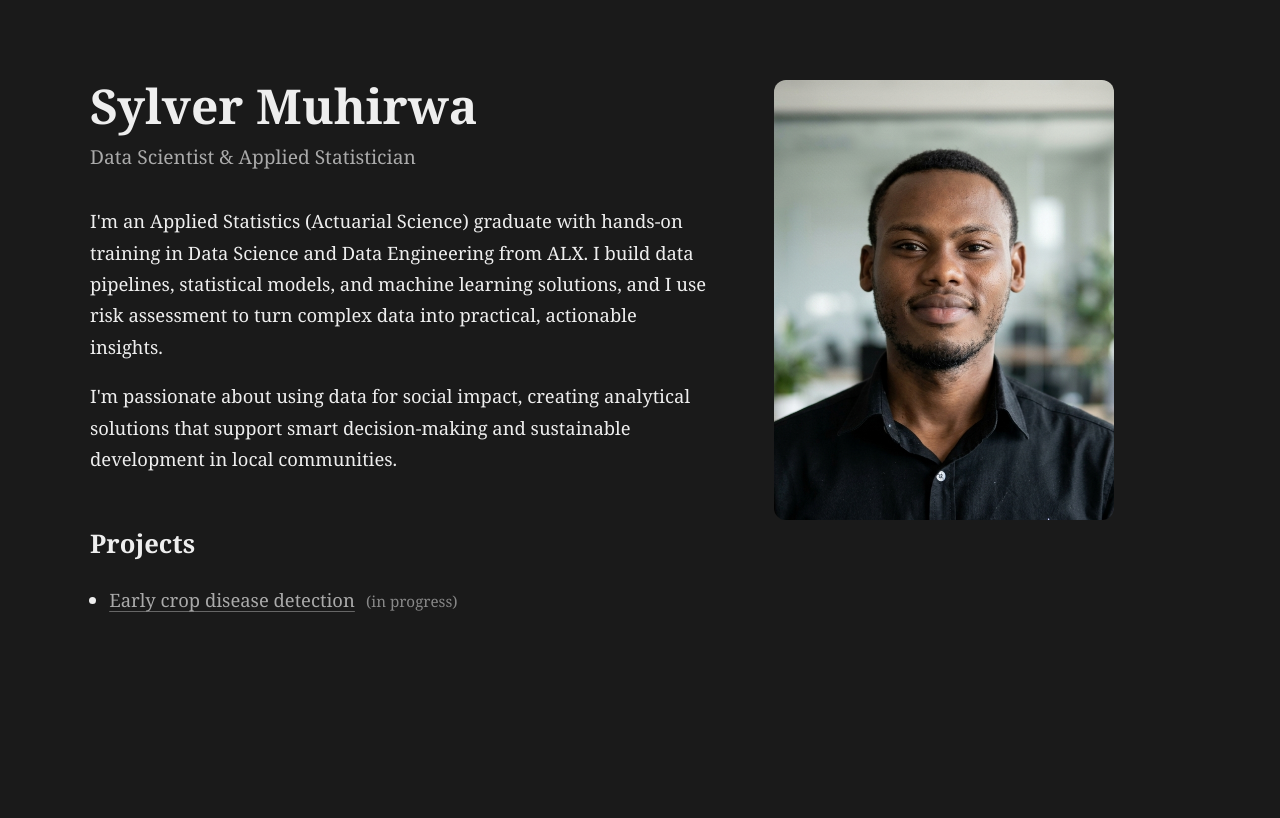
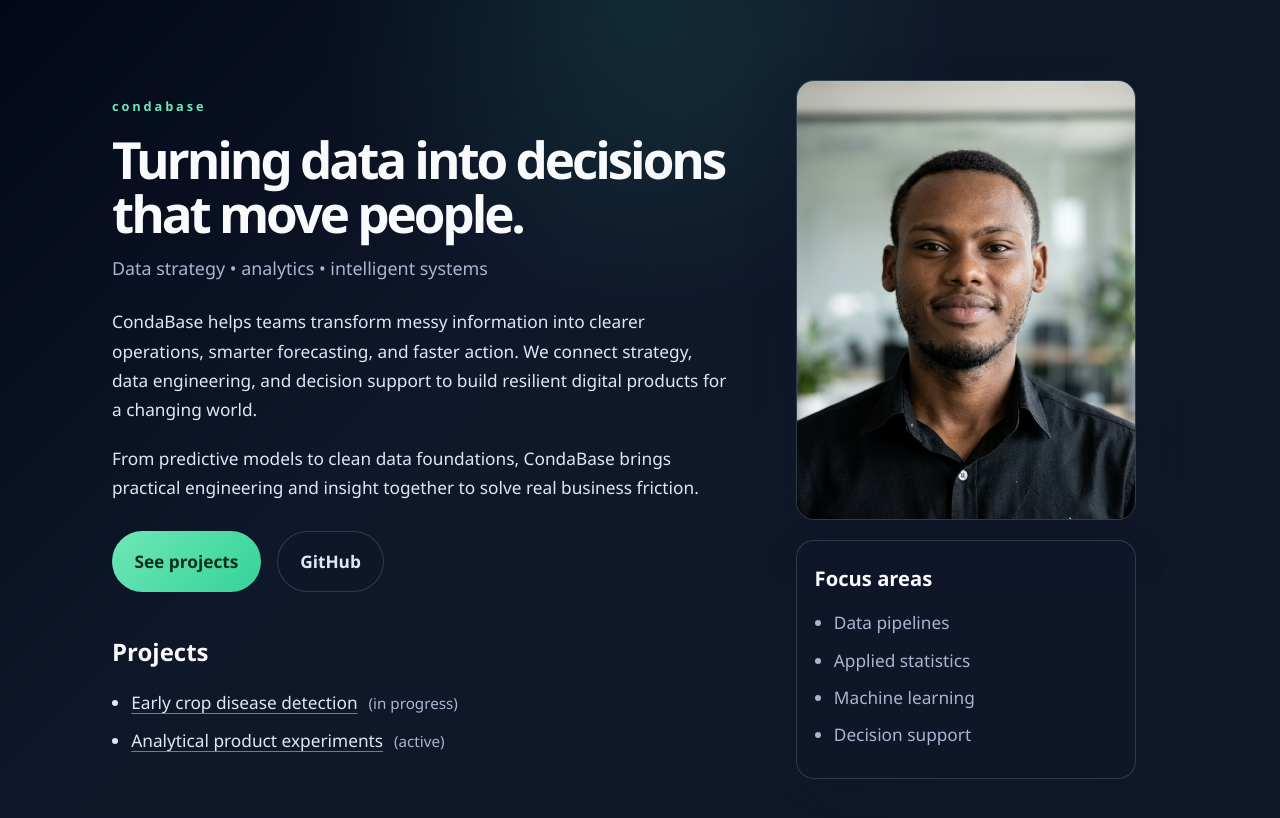
Before and after one commit to sylvermuhirwa/portfolio-website, a plain HTML site: page index.html in a window 1280 px wide. Drawn offline with Linux system fonts and the light colour scheme.

```diff
--- a/index.html
+++ b/index.html
@@ -3,28 +3,50 @@
 <head>
   <meta charset="UTF-8">
   <meta name="viewport" content="width=device-width, initial-scale=1">
-  <title>Sylver Muhirwa</title>
+  <title>condabase</title>
   <link rel="stylesheet" href="style.css">
 </head>
 <body>
-  <main>
+  <main class="page-shell">
     <section class="intro">
-      <h1>Sylver Muhirwa</h1>
-      <p class="role">Data Scientist &amp; Applied Statistician</p>
+      <div class="eyebrow">condabase</div>
+      <h1>Turning data into decisions that move people.</h1>
+      <p class="role">Data strategy • analytics • intelligent systems</p>
 
-      <p>I'm an Applied Statistics (Actuarial Science) graduate with hands-on training in Data Science and Data Engineering from ALX. I build data pipelines, statistical models, and machine learning solutions, and I use risk assessment to turn complex data into practical, actionable insights.</p>
+      <p>CondaBase helps teams transform messy information into clearer operations, smarter forecasting, and faster action. We connect strategy, data engineering, and decision support to build resilient digital products for a changing world.</p>
 
-      <p>I'm passionate about using data for social impact, creating analytical solutions that support smart decision-making and sustainable development in local communities.</p>
+      <p>From predictive models to clean data foundations, CondaBase brings practical engineering and insight together to solve real business friction.</p>
 
-      <h2>Projects</h2>
+      <div class="cta-row">
+        <a class="button primary" href="#projects">See projects</a>
+        <a class="button secondary" href="https://github.com/sylvermuhirwa" target="_blank" rel="noopener">GitHub</a>
+      </div>
+
+      <h2 id="projects">Projects</h2>
       <ul>
         <li>
           <a href="https://github.com/sylvermuhirwa/crop-disease-detection" target="_blank" rel="noopener">Early crop disease detection</a>
           <span class="status">(in progress)</span>
         </li>
+        <li>
+          <a href="https://github.com/sylvermuhirwa" target="_blank" rel="noopener">Analytical product experiments</a>
+          <span class="status">(active)</span>
+        </li>
       </ul>
-        </section>
-    <img src="images/me.jpg" alt="Sylver Muhirwa">
+    </section>
+
+    <aside class="profile-panel">
+      <img src="images/me.jpg" alt="Sylver Muhirwa in portrait">
+      <div class="info-card">
+        <h3>Focus areas</h3>
+        <ul>
+          <li>Data pipelines</li>
+          <li>Applied statistics</li>
+          <li>Machine learning</li>
+          <li>Decision support</li>
+        </ul>
+      </div>
+    </aside>
   </main>
 </body>
 </html>
--- a/style.css
+++ b/style.css
@@ -1,18 +1,38 @@
+* {
+  box-sizing: border-box;
+}
+
+:root {
+  --bg: #0f172a;
+  --bg-elevated: #111c32;
+  --panel: rgba(15, 23, 42, 0.78);
+  --heading: #f8fafc;
+  --text: #dfe7f7;
+  --muted: #a9b6d1;
+  --accent: #6ee7b7;
+  --accent-strong: #34d399;
+  --border: rgba(148, 163, 184, 0.25);
+}
+
 body {
-  background: #1a1a1a;
-  color: #eee;
-  font-family: Georgia, serif;
-  font-size: 1.15rem;
+  background:
+    radial-gradient(circle at top, rgba(52, 211, 153, 0.12), transparent 30%),
+    linear-gradient(135deg, #020817 0%, #0f172a 38%, #111827 100%);
+  color: var(--text);
+  font-family: "Segoe UI", Tahoma, Geneva, Verdana, sans-serif;
+  font-size: 1.08rem;
   line-height: 1.7;
   margin: 0;
+  min-height: 100vh;
 }
 
 main {
   display: flex;
   gap: 4rem;
-  max-width: 1100px;
+  max-width: 1120px;
   margin: 0 auto;
   padding: 5rem 2rem;
+  align-items: center;
 }
 
 .intro {
@@ -20,49 +40,144 @@ main {
   max-width: 620px;
 }
 
+.eyebrow {
+  font-size: 0.8rem;
+  font-weight: 700;
+  letter-spacing: 0.18rem;
+  text-transform: lowercase;
+  color: var(--accent);
+  margin-bottom: 1rem;
+}
+
 h1 {
-  font-size: 3rem;
-  margin: 0 0 0.5rem;
-  line-height: 1.1;
+  font-size: clamp(2.5rem, 4vw, 4.5rem);
+  line-height: 1.05;
+  margin: 0 0 0.75rem;
+  color: var(--heading);
+  letter-spacing: -0.06em;
 }
 
 .role {
-  color: #aaa;
-  font-size: 1.2rem;
-  margin: 0 0 2rem;
+  color: var(--muted);
+  font-size: 1.12rem;
+  margin: 0 0 1.5rem;
 }
 
 h2 {
-  font-size: 1.6rem;
-  margin: 3rem 0 1rem;
+  font-size: 1.5rem;
+  margin: 2.5rem 0 1rem;
+  color: var(--heading);
+}
+
+h3 {
+  margin: 0 0 0.8rem;
+  color: var(--heading);
+}
+
+p {
+  margin: 0 0 1.2rem;
 }
 
 ul {
   padding-left: 1.2rem;
+  margin: 0 0 0.5rem;
 }
 
 li {
   margin-bottom: 0.5rem;
 }
 
+.button {
+  display: inline-flex;
+  align-items: center;
+  justify-content: center;
+  border-radius: 999px;
+  padding: 0.9rem 1.4rem;
+  text-decoration: none;
+  font-weight: 600;
+  transition: transform 0.2s ease, border-color 0.2s ease, background 0.2s ease;
+}
+
+.button:hover {
+  transform: translateY(-1px);
+}
+
+.button.primary {
+  background: linear-gradient(135deg, var(--accent) 0%, var(--accent-strong) 100%);
+  color: #082f1a;
+}
+
+.button.secondary {
+  border: 1px solid var(--border);
+  background: rgba(15, 23, 42, 0.4);
+  color: var(--text);
+}
+
+.cta-row {
+  display: flex;
+  gap: 1rem;
+  margin: 1.8rem 0 0;
+  flex-wrap: wrap;
+}
+
+.profile-panel {
+  flex: 0 0 340px;
+  display: flex;
+  flex-direction: column;
+  gap: 1.25rem;
+}
+
+img {
+  width: 100%;
+  max-width: 340px;
+  height: 440px;
+  object-fit: cover;
+  border-radius: 18px;
+  border: 1px solid var(--border);
+  box-shadow: 0 22px 45px rgba(15, 23, 42, 0.35);
+}
+
+.info-card {
+  background: var(--panel);
+  border: 1px solid var(--border);
+  border-radius: 18px;
+  padding: 1.25rem 1.1rem;
+  box-shadow: 0 10px 30px rgba(15, 23, 42, 0.2);
+}
+
+.info-card ul {
+  margin: 0;
+  color: var(--muted);
+}
+
 a {
-  color: #aaa;
-  text-decoration-color: #666;
+  color: #dfe7f7;
+  text-decoration-color: rgba(110, 231, 183, 0.6);
   text-underline-offset: 4px;
 }
 
 a:hover {
-  color: #fff;
+  color: var(--accent);
 }
-img {
-  width: 340px;
-  height: 440px;
-  object-fit: cover;
-  border-radius: 12px;
-  align-self: flex-start;
-}
+
 .status {
-  color: #888;
+  color: var(--muted);
   font-size: 0.95rem;
   margin-left: 0.4rem;
 }
+
+@media (max-width: 800px) {
+  main {
+    flex-direction: column;
+    padding-top: 3rem;
+  }
+
+  .profile-panel {
+    width: 100%;
+    flex-basis: auto;
+  }
+
+  img {
+    max-width: 100%;
+  }
+}
```
